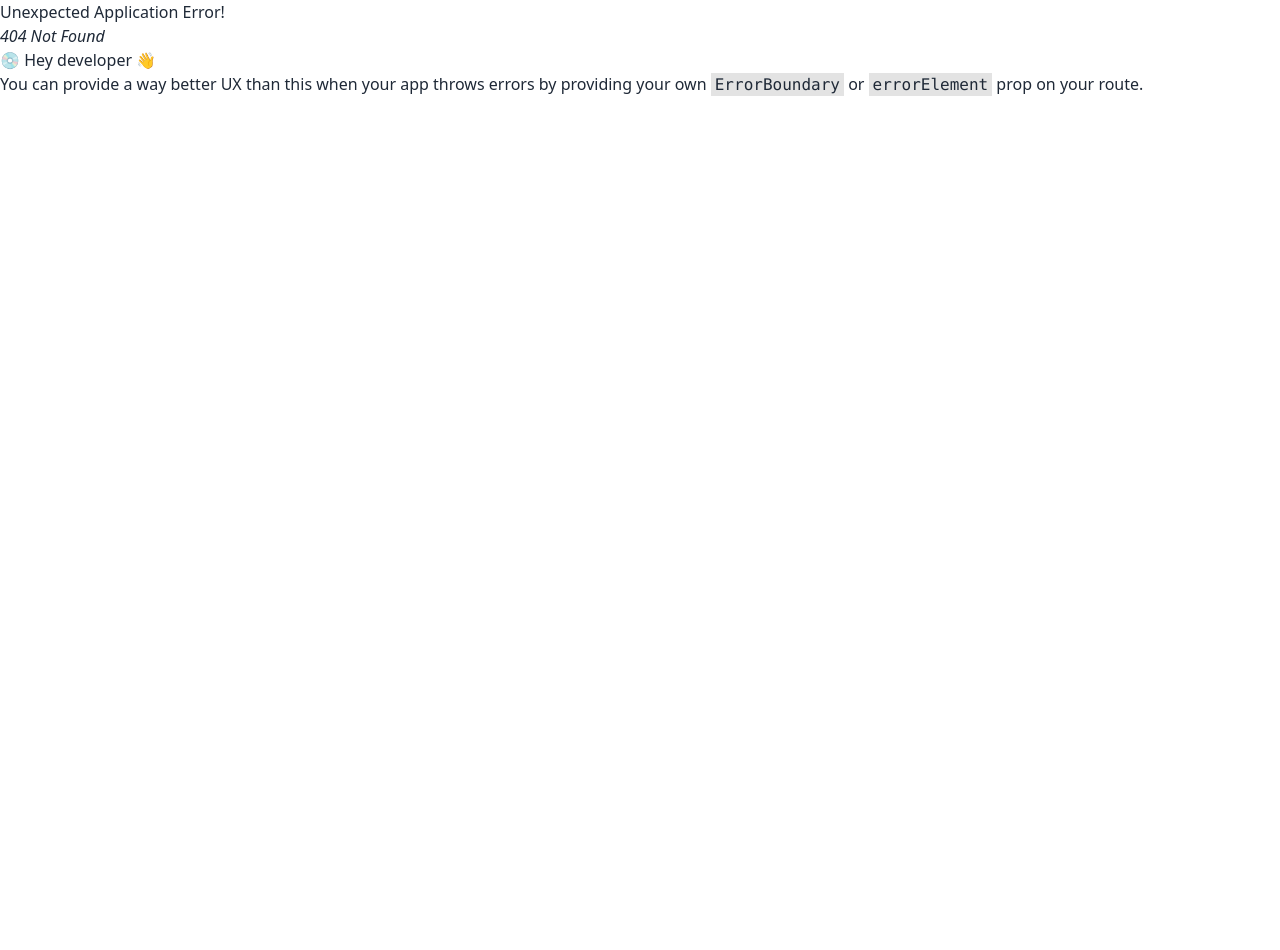
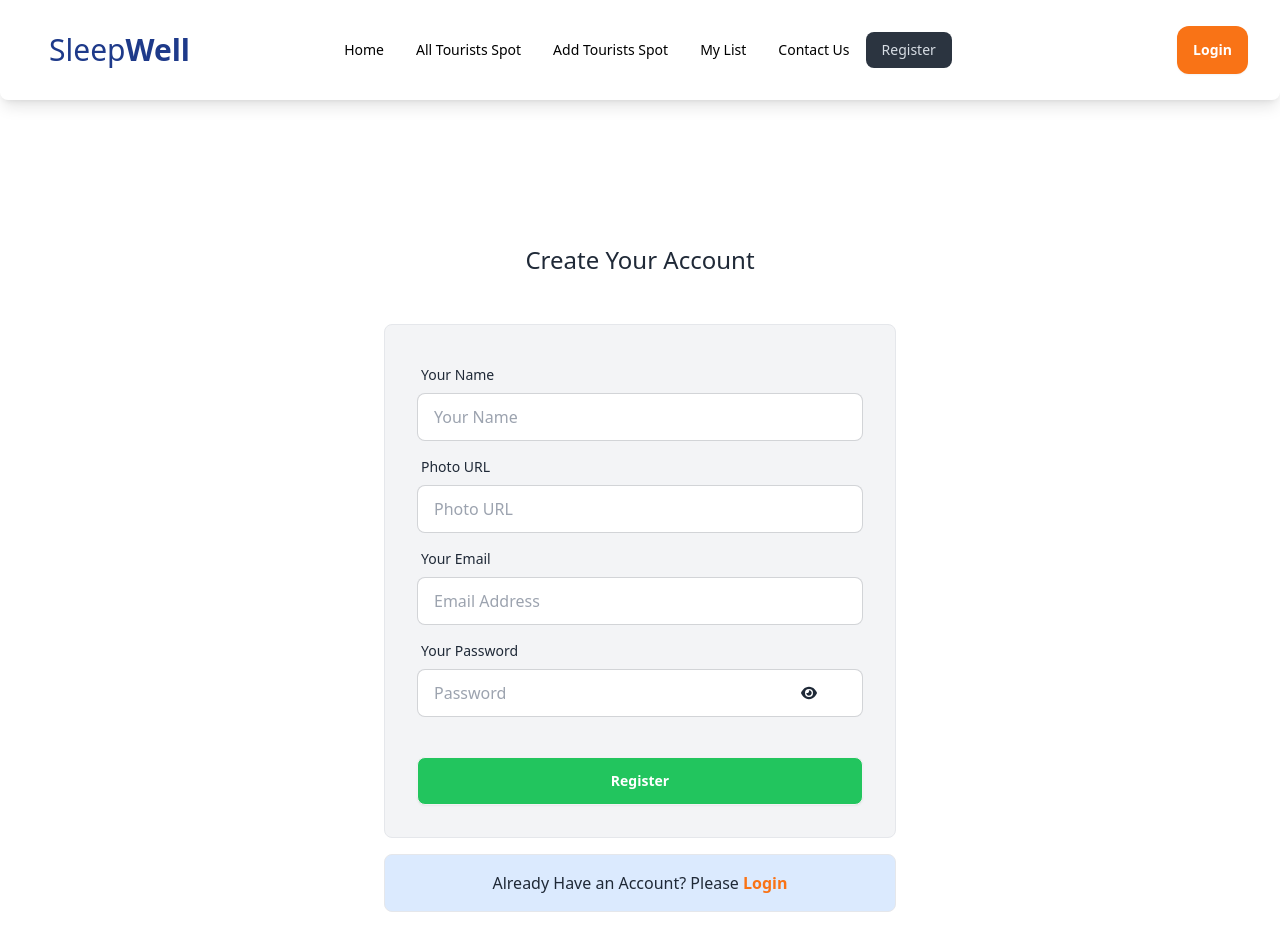
Before and after one commit to abdullahrafi1234/sleep-well-care-client, a React (Vite) app: page /register in a window 1280 px wide. Before the commit this address had no page. Shown: the top 950 px of the page. Before the commit the page ends 800 px from the top, so only its background shows below. Built offline with nearby package versions, Linux system fonts and the light colour scheme; no server answers.

Commit message:
added register page

```diff
--- a/package.json
+++ b/package.json
@@ -15,6 +15,7 @@
     "match-sorter": "^6.3.4",
     "react": "^18.2.0",
     "react-dom": "^18.2.0",
+    "react-icons": "^5.1.0",
     "react-router-dom": "^6.23.0",
     "sort-by": "^1.2.0"
   },
--- a/src/main.jsx
+++ b/src/main.jsx
@@ -3,9 +3,12 @@ import ReactDOM from 'react-dom/client'
 import './index.css'
 import { RouterProvider } from 'react-router-dom'
 import Router from './routes/Router.jsx'
+import AuthProvider from './providers/AuthProvider.jsx'
 
 ReactDOM.createRoot(document.getElementById('root')).render(
   <React.StrictMode>
-    <RouterProvider router={Router} />
+   <AuthProvider>
+   <RouterProvider router={Router} />
+   </AuthProvider>
   </React.StrictMode>,
 )
--- /dev/null
+++ b/src/pages/Login/Login.jsx
@@ -0,0 +1,69 @@
+import { Link } from "react-router-dom";
+import { FaFacebook, FaGithub} from "react-icons/fa";
+import { FcGoogle } from "react-icons/fc";
+
+
+const Login = () => {
+
+    const handleLogin = e => {
+        e.preventDefault();
+        const form = e.target ;
+        const email = form.email.value;
+        const password = form.password.value
+        console.log( email, password,);
+    }
+
+    return (
+        <div className="max-w-lg mx-auto my-36">
+        {/* <Helmet>
+        <title>SleepWell | Login</title>
+        </Helmet> */}
+
+        <p className="text-center font-medium text-2xl pb-12">Login to SleepWell</p>
+        <form onSubmit={handleLogin} className="card-body border bg-gray-100 rounded-lg">
+            <div className="form-control">
+                <label className="label">
+                    <span className="label-text">Your Email</span>
+                </label>
+                <input type="email"
+                    name="email"
+                    placeholder="Email Address"
+                    className="input input-bordered" required />
+            </div>
+            <div className="form-control">
+                <label className="label">
+                    <span className="label-text">Your Password</span>
+                </label>
+                <input type="password"
+                    name="password"
+                    placeholder="Password"
+                    className="input input-bordered" required />
+                <label className="label">
+                    <a href="#" className="label-text-alt link link-hover">Forgot password?</a>
+                </label>
+            </div>
+            {/* <p className="text-red-600 text-center">{error}</p> */}
+
+            <div className="form-control mt-6">
+                <button className="btn bg-orange-500 text-white">Login</button>
+            </div>
+        </form>
+        <p className="text-center">or</p>
+
+        <p className=" rounded-lg text-center border p-4 my-4 space-x-6" >
+            <button ><FcGoogle className="text-3xl"></FcGoogle></button>
+
+            <button ><FaGithub className="text-3xl "></FaGithub></button>
+
+            <button ><FaFacebook className="text-3xl text-blue-700 "></FaFacebook></button>
+        </p>
+
+        <p className="bg-blue-100 rounded-lg text-center border p-4 my-4">New in SleepWell?  <Link className="text-green-500 font-semibold" to={'/register'}>Create Your Account</Link></p>
+
+
+
+    </div>
+    );
+};
+
+export default Login;
--- a/src/pages/Navbar/Navbar.jsx
+++ b/src/pages/Navbar/Navbar.jsx
@@ -8,6 +8,12 @@ const Navbar = () => {
         <li><NavLink to={'/all-tourists-spot'}>All Tourists Spot</NavLink></li>
         <li><NavLink to={'/add-tourists-spot'}>Add Tourists Spot</NavLink></li>
         <li><NavLink to={'/mylist'}>My List</NavLink></li>
+
+        {/* {
+            user? <li><NavLink to={'/update-profile'}>Update Profile</NavLink></li>:''
+        } */}
+
+        <li><NavLink to={'/contact-us'}>Contact Us</NavLink></li>
         <li><NavLink to={'/register'}>Register</NavLink></li>
     </>
 
--- /dev/null
+++ b/src/pages/Register/Register.jsx
@@ -0,0 +1,125 @@
+import { useContext, useState } from "react";
+import { Link, useNavigate } from "react-router-dom";
+import { AuthContext } from "../../providers/AuthProvider";
+import { FaEye, FaEyeSlash } from "react-icons/fa6";
+// import { Helmet } from "react-helmet-async";
+
+const Register = () => {
+
+    const { createUser } = useContext(AuthContext)
+    const [error, setError] = useState('')
+    const [showPassword, setShowPassword] =useState(false)
+    const navigate = useNavigate()
+
+    const handleRegister = e => {
+        e.preventDefault();
+        const email = e.target.email.value
+        const password = e.target.password.value;
+        console.log(email, password)
+
+
+        setError('')
+
+
+        if (password.length < 6) {
+            setError('Password must have 6 Character!!!')
+            return
+        }
+        if (!/[A-Z]/.test(password)) {
+            setError('Password must have an Uppercase ')
+            return
+        }
+        if (!/[a-z]/.test(password)) {
+            setError('Password must have an Lowercase ')
+            return
+        }
+
+        // i want to check whether password has any uppercase in js using regex
+
+        createUser(email, password)
+            .then(result => {
+                console.log(result.user)
+                navigate(location?.state ? location.state: '/' )
+                // alert('Logged in Successfully!')
+                //sweet alert lagbe
+            })
+            .catch(error => {
+                console.log(error);
+            })
+
+
+    }
+
+
+    return (
+        <div className="max-w-lg mx-auto my-36">
+        {/* <Helmet>
+        <title>SleepWell | Register</title>
+        </Helmet> */}
+
+        <p className="text-center font-medium text-2xl pb-12">Create Your Account</p>
+        <form onSubmit={handleRegister} className="card-body border bg-gray-100 rounded-lg">
+            <div className="form-control">
+                <label className="label">
+                    <span className="label-text">Your Name</span>
+                </label>
+                <input type="text"
+                    name="name"
+                    placeholder="Your Name"
+                    className="input input-bordered" required />
+            </div>
+            <div className="form-control">
+                <label className="label">
+                    <span className="label-text">Photo URL</span>
+                </label>
+                <input type="text"
+                    name="photo"
+                    placeholder="Photo URL"
+                    className="input input-bordered" required />
+            </div>
+            <div className="form-control">
+                <label className="label">
+                    <span className="label-text">Your Email</span>
+                </label>
+                <input type="email"
+                    name="email"
+                    placeholder="Email Address"
+                    className="input flex input-bordered" required />
+
+            </div>
+            <div className="form-control">
+                <label className="label">
+                    <span className="label-text">Your Password</span>
+                </label>
+                <div className="relative w-full">
+                <input type={showPassword ? 'text' : 'password'}
+                    name="password"
+                    placeholder="Password"
+                    className="input w-full input-bordered"
+                     required />
+
+                <span onClick={() => setShowPassword(!showPassword)} className="absolute lg:left-96 md:left-96 left-80  lg:top-4 top-4 text-center items-center">
+                {
+                            showPassword ? <FaEyeSlash></FaEyeSlash> :
+                                <FaEye></FaEye>
+                        }
+                </span>
+
+
+                </div>
+            </div>
+            <p className="text-red-600 text-center">{error}</p>
+
+            <div className="form-control mt-6">
+                <button className="btn bg-green-500 text-white">Register</button>
+            </div>
+        </form>
+        <p className="bg-blue-100 rounded-lg text-center border p-4 my-4">Already Have an Account? Please <Link className="text-orange-500 font-semibold" to={'/login'}>Login</Link></p>
+
+
+    </div>
+
+    );
+};
+
+export default Register;
--- /dev/null
+++ b/src/providers/AuthProvider.jsx
@@ -0,0 +1,29 @@
+import { createContext, useState } from "react";
+import { createUserWithEmailAndPassword, getAuth } from "firebase/auth";
+import app from "../firebase/firebase.config";
+
+export const AuthContext = createContext(null)
+const auth = getAuth(app);
+
+const AuthProvider = ({children}) => {
+    const [user, setUser] = useState(null)
+
+
+    const createUser = (email, password) => {
+        return createUserWithEmailAndPassword(auth, email, password)
+    }
+
+    const userInfo = {
+        user,
+        createUser
+
+    }
+
+    return (
+        <AuthContext.Provider value={userInfo}>
+            {children}
+        </AuthContext.Provider>
+    );
+};
+
+export default AuthProvider;
```
Also changed, not shown: src/routes/Router.jsx (+11 -1 lines), 1 other file (tests, documents, lock files or other folders).
